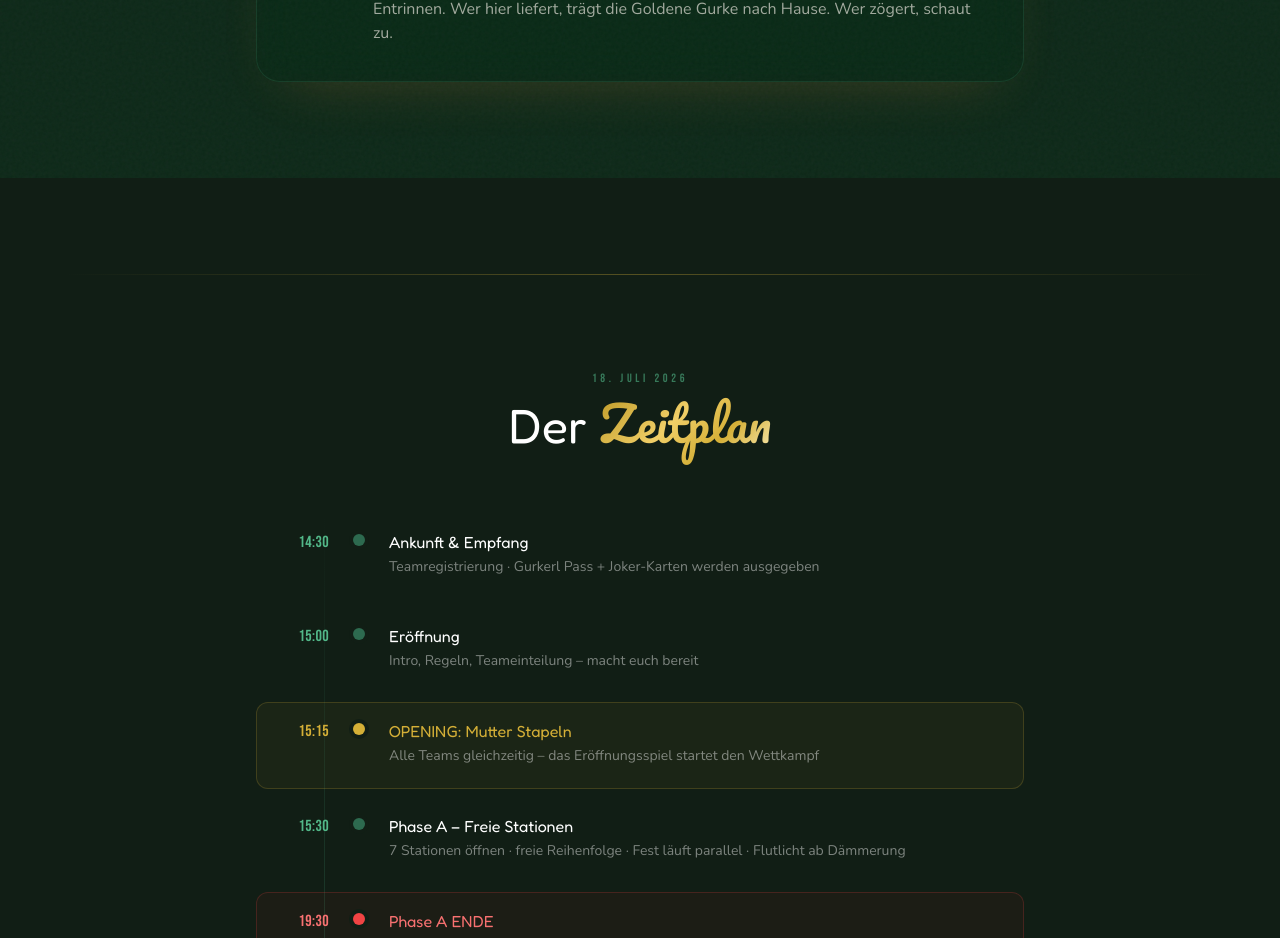
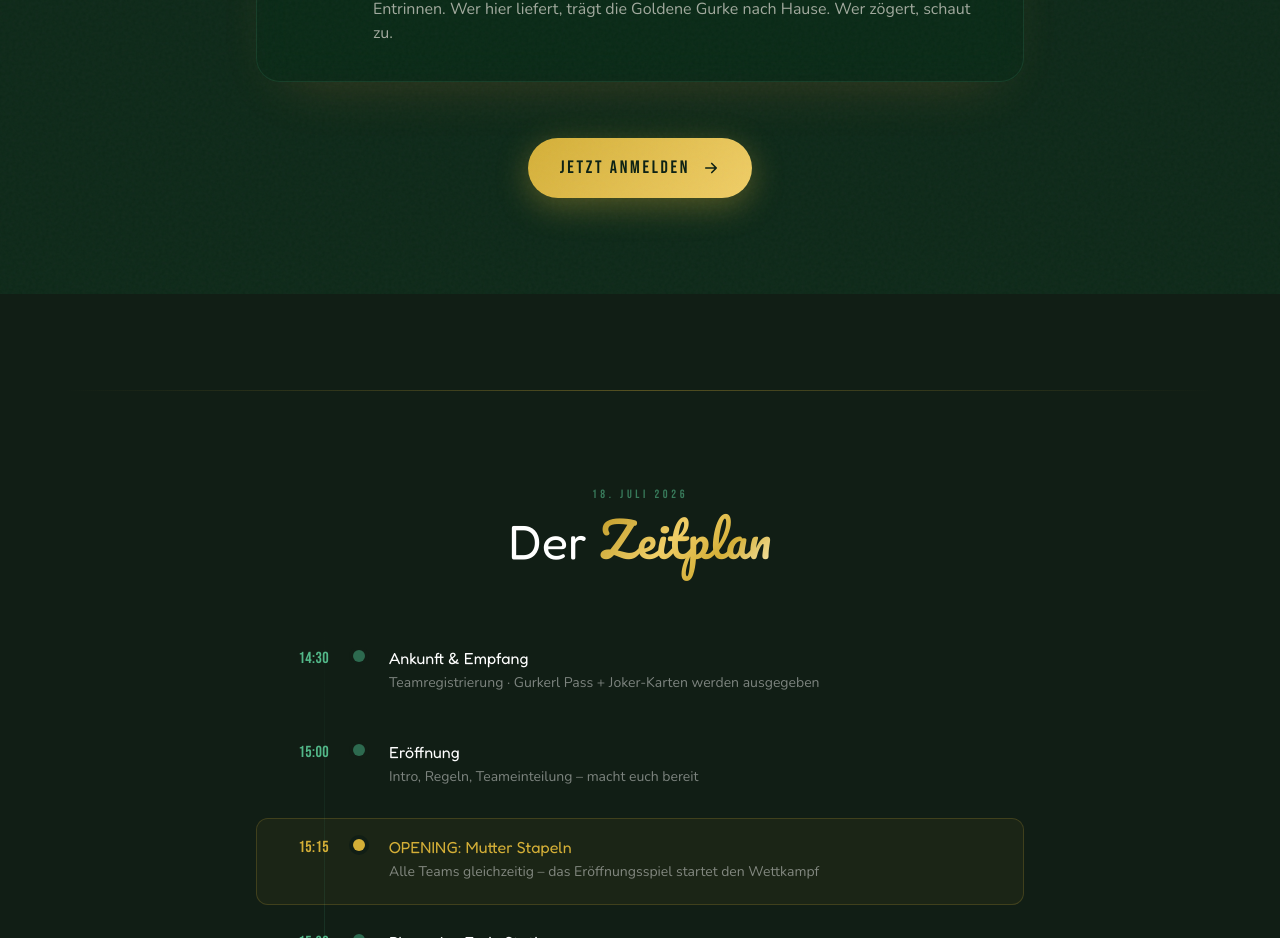
Before and after one commit to PEck-push/GurkerlCup, a Next.js app: page / in a window 1280 px wide. Shown: the part 2480-3418 px from the top of the page. Built offline with nearby package versions, Linux system fonts and the light colour scheme.

Commit message:
feat: add 'Jetzt anmelden' CTA button below HowItWorks section
https://claude.ai/code/session_012djhyj6ubibG3TZYnQDUqB

```diff
--- a/src/components/HowItWorks.tsx
+++ b/src/components/HowItWorks.tsx
@@ -92,6 +92,33 @@ export default function HowItWorks() {
             </div>
           ))}
         </div>
+
+        {/* CTA */}
+        <motion.div
+          initial={{ opacity: 0, y: 20 }}
+          whileInView={{ opacity: 1, y: 0 }}
+          viewport={{ once: true }}
+          transition={{ duration: 0.5, delay: 0.2 }}
+          className="text-center mt-14"
+        >
+          <a
+            href="#anmeldung"
+            onClick={(e) => {
+              e.preventDefault();
+              document.getElementById('anmeldung')?.scrollIntoView({ behavior: 'smooth' });
+            }}
+            className="inline-flex items-center gap-3 px-8 py-4 rounded-full font-bebas text-lg tracking-[0.15em] text-[#0A1F12] transition-all duration-300 hover:scale-105 active:scale-95"
+            style={{
+              background: 'linear-gradient(135deg, #D4AF37, #F0CE67)',
+              boxShadow: '0 8px 32px rgba(212,175,55,0.35)',
+            }}
+          >
+            Jetzt anmelden
+            <svg width="18" height="18" viewBox="0 0 24 24" fill="none">
+              <path d="M5 12h14M13 6l6 6-6 6" stroke="currentColor" strokeWidth="2.2" strokeLinecap="round" strokeLinejoin="round" />
+            </svg>
+          </a>
+        </motion.div>
       </div>
     </section>
   );
```
